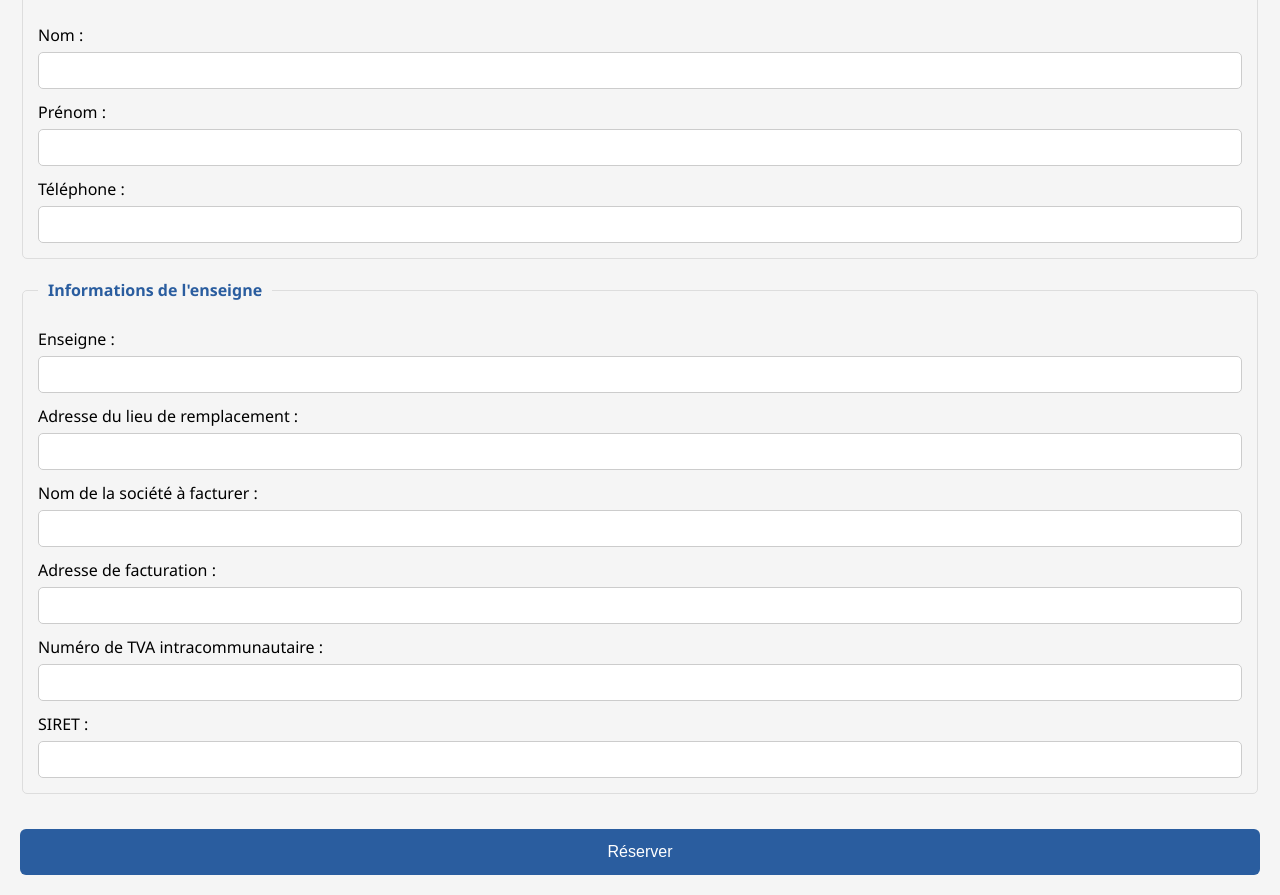
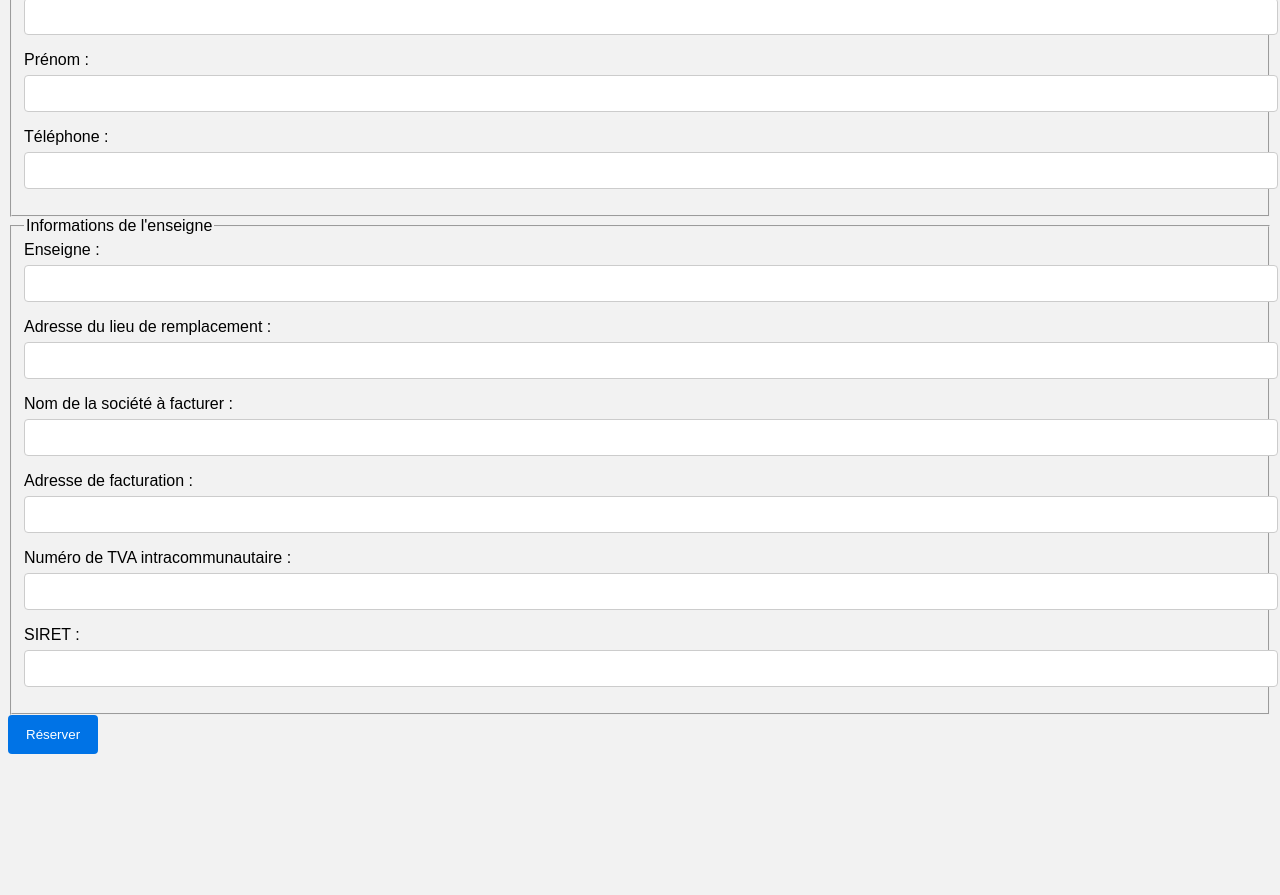
Before and after one commit to JCFLuxTalent/backend-jcf-lux, a website: page index.html in a window 1280 px wide. Shown: the part 129-1024 px from the top of the page. After the commit the page ends 891 px from the top, so only its background shows below. Drawn offline with Linux system fonts and the light colour scheme.

Commit message:
Add files via upload

```diff
--- a/public/style.css
+++ b/public/style.css
@@ -1,71 +1,31 @@
 body {
-  font-family: "Segoe UI", sans-serif;
-  background-color: #f5f5f5;
-  margin: 0;
-  padding: 20px;
+  font-family: Arial, sans-serif;
+  background-color: #f2f2f2;
 }
-
 .form-container {
   background-color: #fff;
-  padding: 30px;
-  margin: auto;
+  padding: 25px;
+  margin: 40px auto;
+  border-radius: 8px;
   max-width: 600px;
-  border-radius: 8px;
-  box-shadow: 0 0 12px rgba(0, 0, 0, 0.1);
+  box-shadow: 0 0 10px rgba(0,0,0,0.1);
 }
-
-h1 {
-  color: #2a5d9f;
-  text-align: center;
-  margin-bottom: 20px;
+input, textarea {
+  width: 100%;
+  margin-top: 6px;
+  margin-bottom: 16px;
+  padding: 10px;
+  border-radius: 4px;
+  border: 1px solid #ccc;
 }
-
-form label {
-  display: block;
-  margin: 12px 0 6px;
+button {
+  background-color: #0073e6;
+  color: white;
+  padding: 12px 18px;
+  border: none;
+  border-radius: 4px;
+  cursor: pointer;
 }
-
-input[type="text"],
-input[type="tel"],
-input[type="date"],
-select,
-textarea {
-  width: 100%;
-  padding: 10px;
-  border: 1px solid #ccc;
-  border-radius: 5px;
-  box-sizing: border-box;
+button:hover {
+  background-color: #005bb5;
 }
-
-textarea {
-  resize: vertical;
-}
-
-fieldset {
-  border: 1px solid #ddd;
-  padding: 15px;
-  margin-bottom: 20px;
-  border-radius: 5px;
-}
-
-legend {
-  padding: 0 10px;
-  color: #2a5d9f;
-  font-weight: bold;
-}
-
-button[type="submit"] {
-  background-color: #2a5d9f;
-  color: white;
-  border: none;
-  padding: 14px 20px;
-  border-radius: 6px;
-  cursor: pointer;
-  width: 100%;
-  font-size: 16px;
-  margin-top: 15px;
-}
-
-button[type="submit"]:hover {
-  background-color: #1e4a7d;
-}
```
Also changed, not shown: public/formulaire.html (added, +43 -0 lines).
